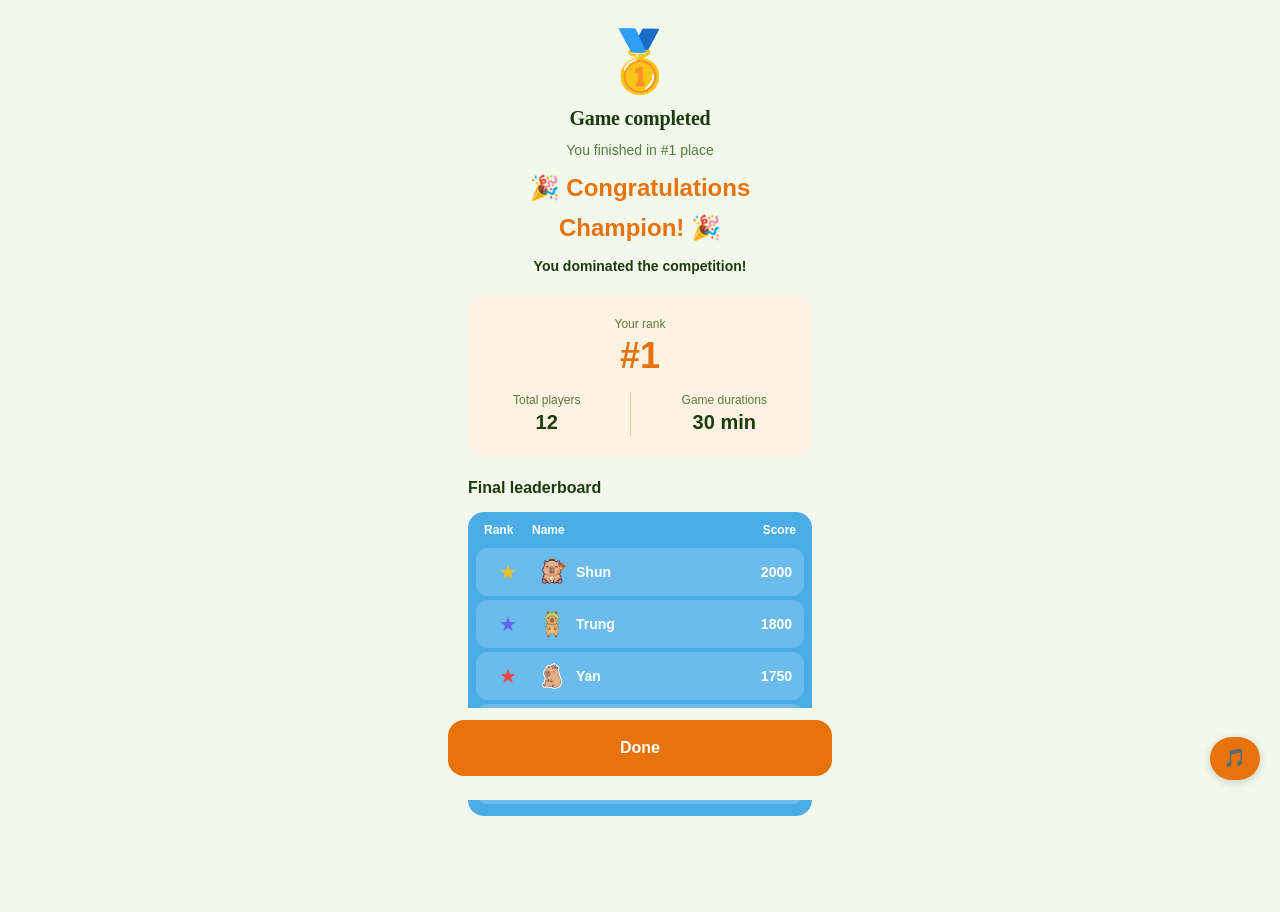
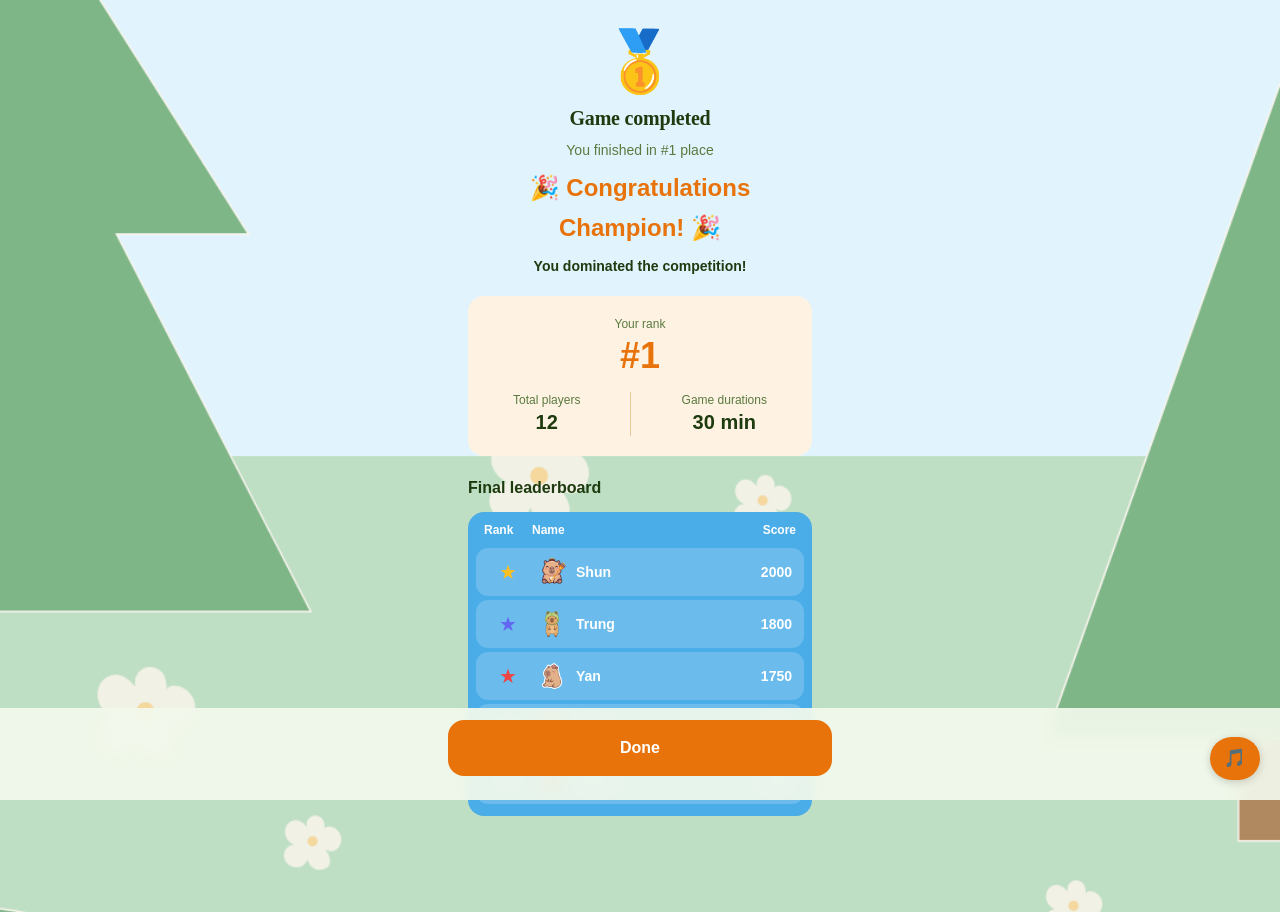
Before and after one commit to trungnguyen1221999/QR-Code-Game, a React app in the folder frontend/: page /champion in a window 1280 px wide. Built offline with nearby package versions, Linux system fonts and the light colour scheme; no server answers; the HTML template or start-up script is replaced by a standard one.

Commit message:
change bg

```diff
--- a/frontend/src/pages/Champion.jsx
+++ b/frontend/src/pages/Champion.jsx
@@ -23,8 +23,14 @@ export default function Champion() {
   const navigate = useNavigate();
 
   return (
-    <div className="min-h-screen flex justify-center" style={{ backgroundColor: 'var(--color-bg)' }}>
-      <div className="w-full max-w-sm flex flex-col pb-24">
+    <div className="min-h-screen flex justify-center relative" style={{
+      backgroundImage: 'url(/forest2.png)',
+      backgroundSize: 'cover',
+      backgroundPosition: 'center',
+      backgroundAttachment: 'fixed',
+    }}>
+      <div className="absolute inset-0" style={{ backgroundColor: 'rgba(240, 255, 230, 0.1)' }} />
+      <div className="w-full max-w-sm flex flex-col pb-24 relative z-10">
 
         {/* Top section */}
         <div className="flex flex-col items-center gap-2 pt-8 pb-5 px-5">
@@ -90,8 +96,8 @@ export default function Champion() {
       </div>
 
       {/* Fixed Done button */}
-      <div className="fixed bottom-0 left-0 right-0 flex justify-center px-5 pb-6 pt-3"
-        style={{ backgroundColor: 'var(--color-bg)' }}>
+      <div className="fixed bottom-0 left-0 right-0 flex justify-center px-5 pb-6 pt-3 z-20"
+        style={{ backgroundColor: 'rgba(242, 249, 236, 0.92)', backdropFilter: 'blur(8px)' }}>
         <div className="w-full max-w-sm">
           <button
             onClick={() => navigate('/')}
--- a/frontend/src/pages/GameOver.jsx
+++ b/frontend/src/pages/GameOver.jsx
@@ -26,8 +26,14 @@ export default function GameOver() {
   const navigate = useNavigate();
 
   return (
-    <div className="min-h-screen flex justify-center" style={{ backgroundColor: 'var(--color-bg)' }}>
-      <div className="w-full max-w-sm flex flex-col pb-24">
+    <div className="min-h-screen flex justify-center relative" style={{
+      backgroundImage: 'url(/forest2.png)',
+      backgroundSize: 'cover',
+      backgroundPosition: 'center',
+      backgroundAttachment: 'fixed',
+    }}>
+      <div className="absolute inset-0" style={{ backgroundColor: 'rgba(240, 255, 230, 0.1)' }} />
+      <div className="w-full max-w-sm flex flex-col pb-24 relative z-10">
 
         {/* Top section */}
         <div className="flex flex-col items-center gap-2 pt-8 pb-5 px-5">
@@ -96,8 +102,8 @@ export default function GameOver() {
       </div>
 
       {/* Fixed Done button */}
-      <div className="fixed bottom-0 left-0 right-0 flex justify-center px-5 pb-6 pt-3"
-        style={{ backgroundColor: 'var(--color-bg)' }}>
+      <div className="fixed bottom-0 left-0 right-0 flex justify-center px-5 pb-6 pt-3 z-20"
+        style={{ backgroundColor: 'rgba(242, 249, 236, 0.92)', backdropFilter: 'blur(8px)' }}>
         <div className="w-full max-w-sm">
           <button
             onClick={() => navigate('/')}
--- a/frontend/src/pages/LiveLeaderboard.jsx
+++ b/frontend/src/pages/LiveLeaderboard.jsx
@@ -36,8 +36,14 @@ export default function LiveLeaderboard() {
   }, [timeLeft]);
 
   return (
-    <div className="min-h-screen flex justify-center" style={{ backgroundColor: 'var(--color-bg)' }}>
-      <div className="w-full max-w-sm flex flex-col px-5 pt-8 pb-12 gap-5">
+    <div className="min-h-screen flex justify-center relative" style={{
+      backgroundImage: 'url(/forest2.png)',
+      backgroundSize: 'cover',
+      backgroundPosition: 'center',
+      backgroundAttachment: 'fixed',
+    }}>
+      <div className="absolute inset-0" style={{ backgroundColor: 'rgba(240, 255, 230, 0.1)' }} />
+      <div className="w-full max-w-sm flex flex-col px-5 pt-8 pb-12 gap-5 relative z-10">
 
         {/* Header */}
         <div className="flex items-center gap-2">
```
Also changed, not shown: frontend/public/forest2.png.
